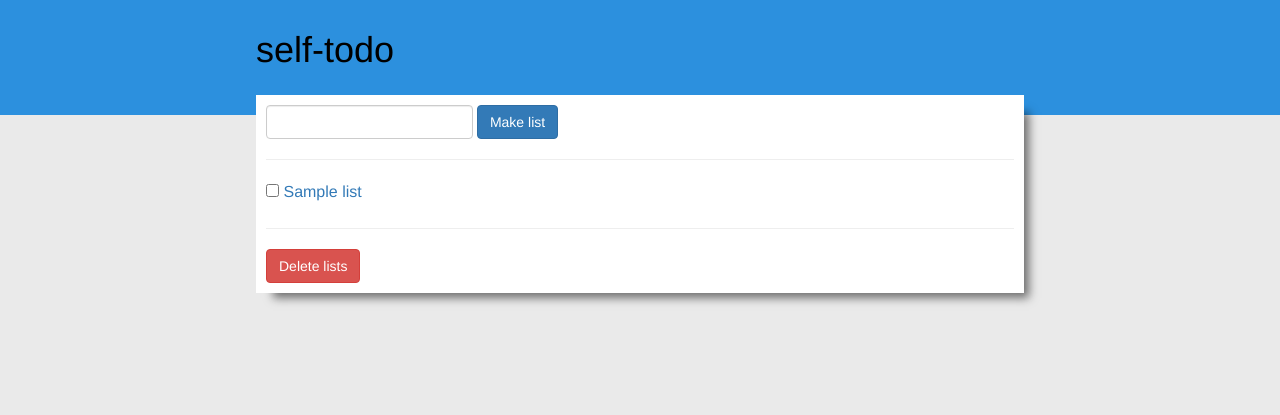
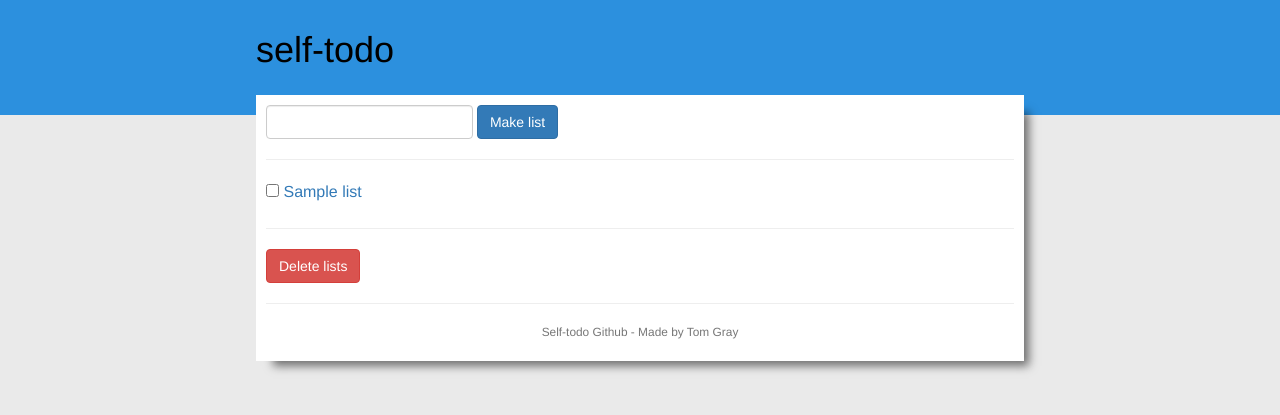
Before and after one commit to TomJamesGray/self-todo, a Flask app: template src/templates/index.html in a window 1280 px wide. Shown: the top 415 px of the page. Run offline with Flask 2, Linux system fonts and the light colour scheme; the template is opened without the code that fills it: most values are stand-ins (such as "Sample title", 1, 10 or a date in 2020); some libraries are stand-ins or nearby versions.

Commit message:
Added footer and moved some style rules to content

```diff
--- a/src/static/style.css
+++ b/src/static/style.css
@@ -9,6 +9,10 @@ body{
 	width:60%;
 	margin:0 auto;
 	background-color:#FFF;
+	padding:10px;
+	-webkit-box-shadow: 11px 11px 9px -6px rgba(0,0,0,0.53);
+	-moz-box-shadow: 11px 11px 9px -6px rgba(0,0,0,0.53);
+	box-shadow: 11px 11px 9px -6px rgba(0,0,0,0.53);
 }
 label{
 	font-weight:400;
@@ -26,12 +30,6 @@ header{
 header > h1 > a{
 	color:#000 !important;
 }
-#content > article{
-	padding:10px;
-	-webkit-box-shadow: 11px 11px 9px -6px rgba(0,0,0,0.53);
-	-moz-box-shadow: 11px 11px 9px -6px rgba(0,0,0,0.53);
-	box-shadow: 11px 11px 9px -6px rgba(0,0,0,0.53);
-}
 /*Media queries*/
 /*Small devices, smaller than 768px wide*/
 @media (max-width:768px){
--- a/src/templates/base.html
+++ b/src/templates/base.html
@@ -16,6 +16,16 @@
 			<article>
 				{% block content %}{% endblock %}
 			</article>
+			<hr/>
+			<footer>
+				{% block footer %}
+					<p class="text-center small">
+						<a href="https://github.com/TomJamesGray/self-todo" class="text-muted">
+							Self-todo Github - Made by Tom Gray
+						</a>
+					</p>
+				{% endblock %}
+			</footer>
 		</div>
 	</body>
 </html>
```
